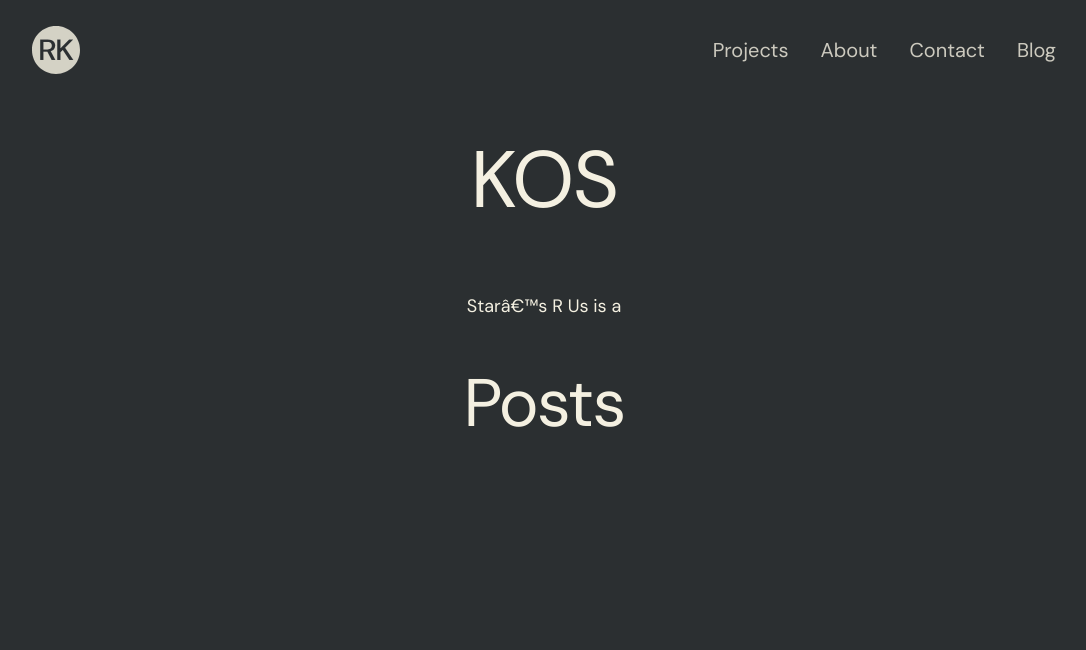
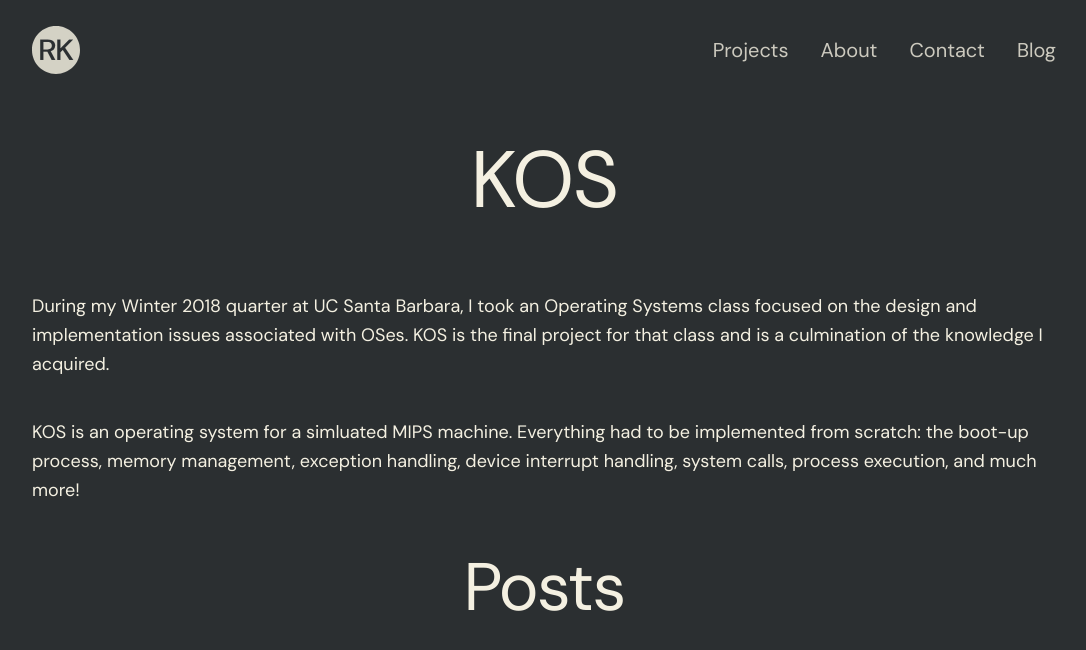
Before and after one commit to rkuang/rkuang.github.io, a Jekyll site: the page built from _projects/kos.md, in a window 1280 px wide. Shown: the top 650 px of the page, without its empty margins (96-1182 px from the left). Built offline with Jekyll 4.4.1, drawn with Linux system fonts in a browser that asks for light colours; some web fonts are replaced.

Commit message:
update projects collection

```diff
--- a/_projects/2018-01-01-kos.md
+++ /dev/null
@@ -1,5 +0,0 @@
----
-name: KOS
-short_description: An operating system that runs on a simulated MIPS machine and mimics the capabilities of Linux
----
-Star's R Us is a
--- /dev/null
+++ b/_projects/kos.md
@@ -0,0 +1,14 @@
+---
+name: KOS
+date: 2018-01-01
+short_description: An operating system that runs on a simulated MIPS machine and mimics the capabilities of Linux
+---
+During my Winter 2018 quarter at UC Santa Barbara, I took an Operating Systems
+class focused on the design and implementation issues associated with OSes.
+KOS is the final project for that class and is a culmination of the knowledge
+I acquired.
+
+KOS is an operating system for a simluated MIPS machine. Everything had to be
+implemented from scratch: the boot-up process, memory management, exception
+handling, device interrupt handling, system calls, process execution, and much
+more!
```
Also changed, not shown: _projects/storytree.md (renamed from _projects/2020-10-01-storytree.md, +2 -0 lines), _projects/tip-pro.md (renamed from _projects/2018-09-01-tip-pro.md, +2 -0 lines), _projects/stars-r-us.md (renamed from _projects/2017-09-01-stars-r-us.md).
